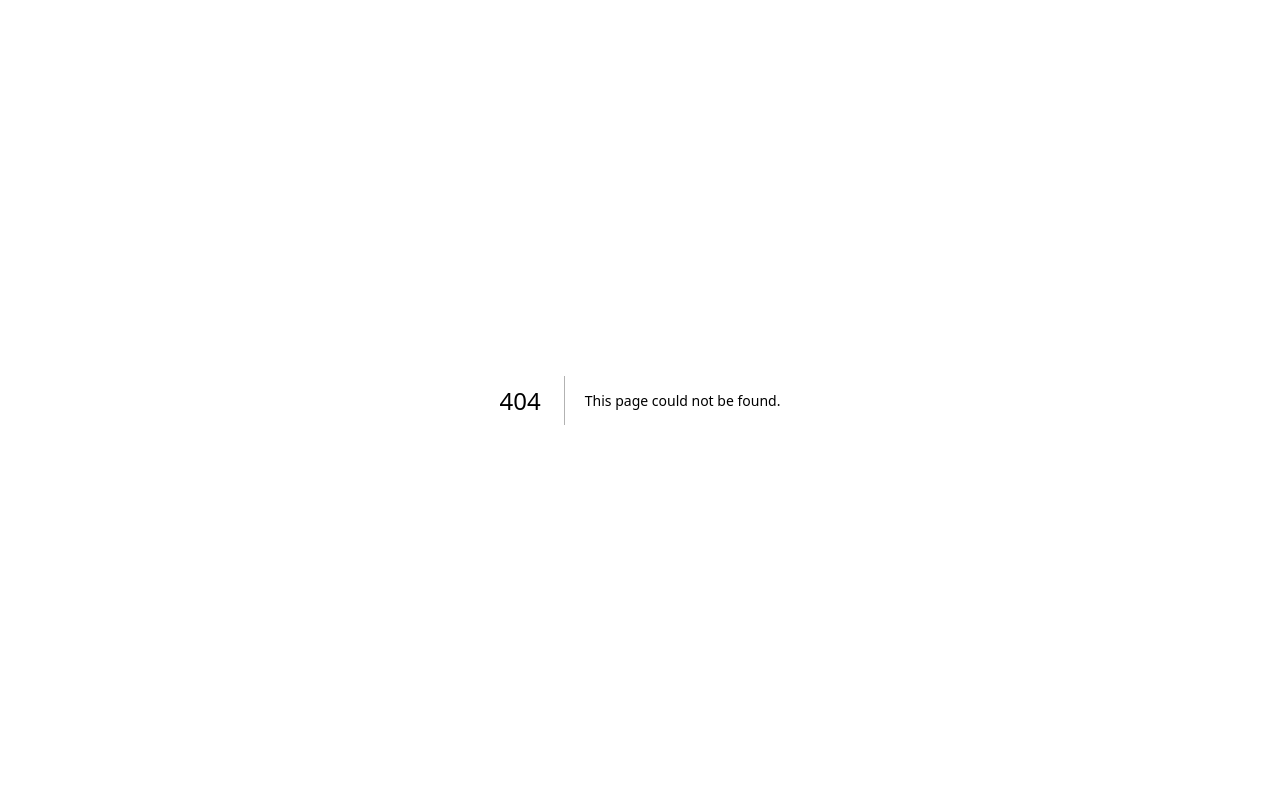
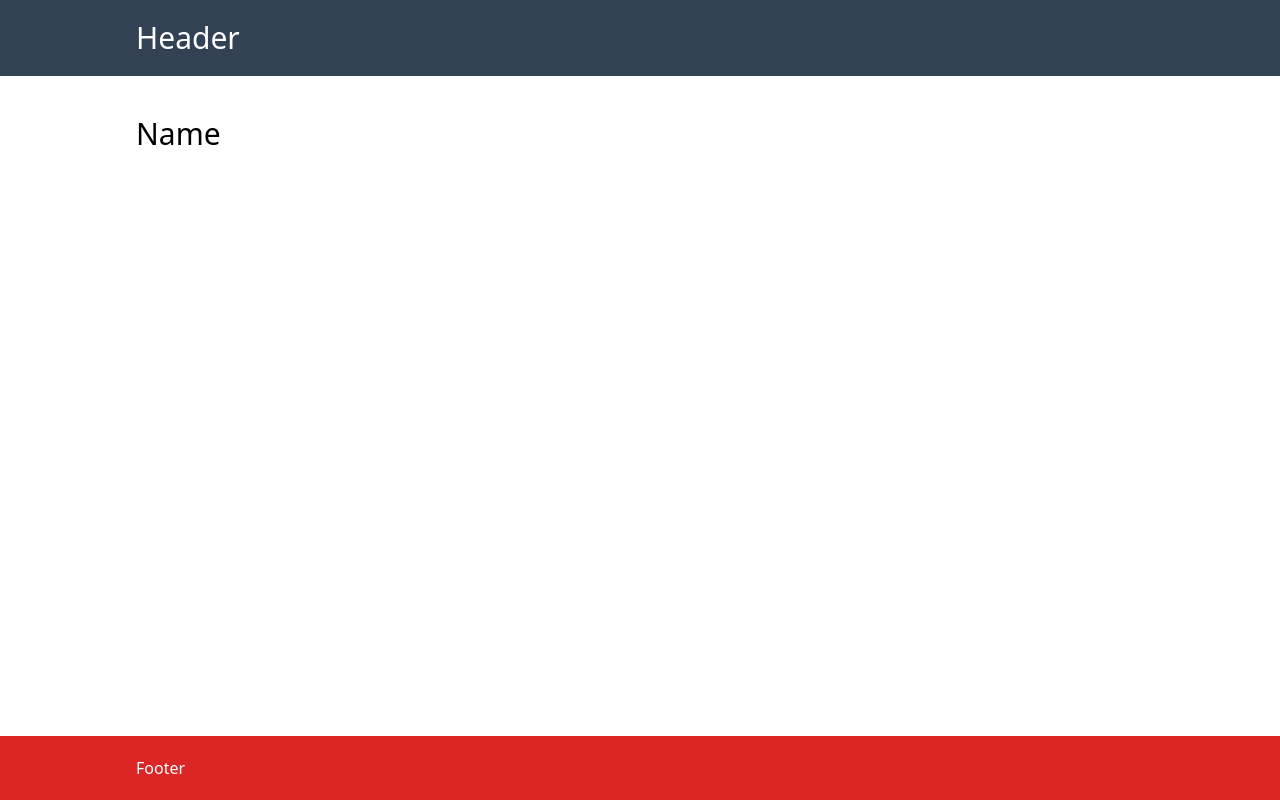
Before and after one commit to sjoerdvermeijden/vercel-deploy, a Next.js app: page /restaurants/0 in a window 1280 px wide. Before the commit this address had no page. Built offline with nearby package versions, Linux system fonts and the light colour scheme.

Commit message:
Adds the single restaurant page

```diff
--- /dev/null
+++ b/src/pages/restaurants/[id].tsx
@@ -0,0 +1,21 @@
+import React from 'react'
+
+import Layout from '../../components/Layout/Layout'
+
+function RestaurantPage({ }) {
+
+    return (
+        <div>
+            <Layout>
+                <div className="container mx-auto px-4">
+
+                    <h1 className='text-3xl mb-7'>Name</h1>
+                    <ul className="menu flex flex-col gap-4">
+                    </ul>
+                </div>
+            </Layout>
+        </div>
+    )
+}
+
+export default RestaurantPage
```
